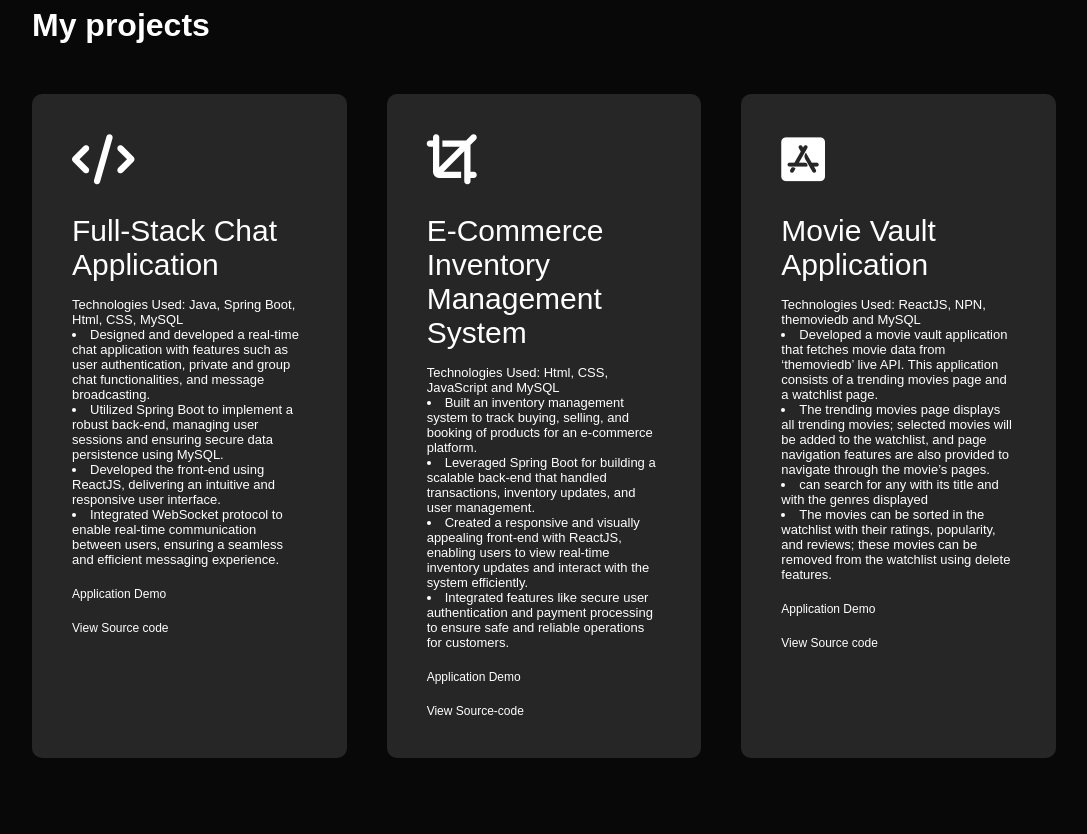
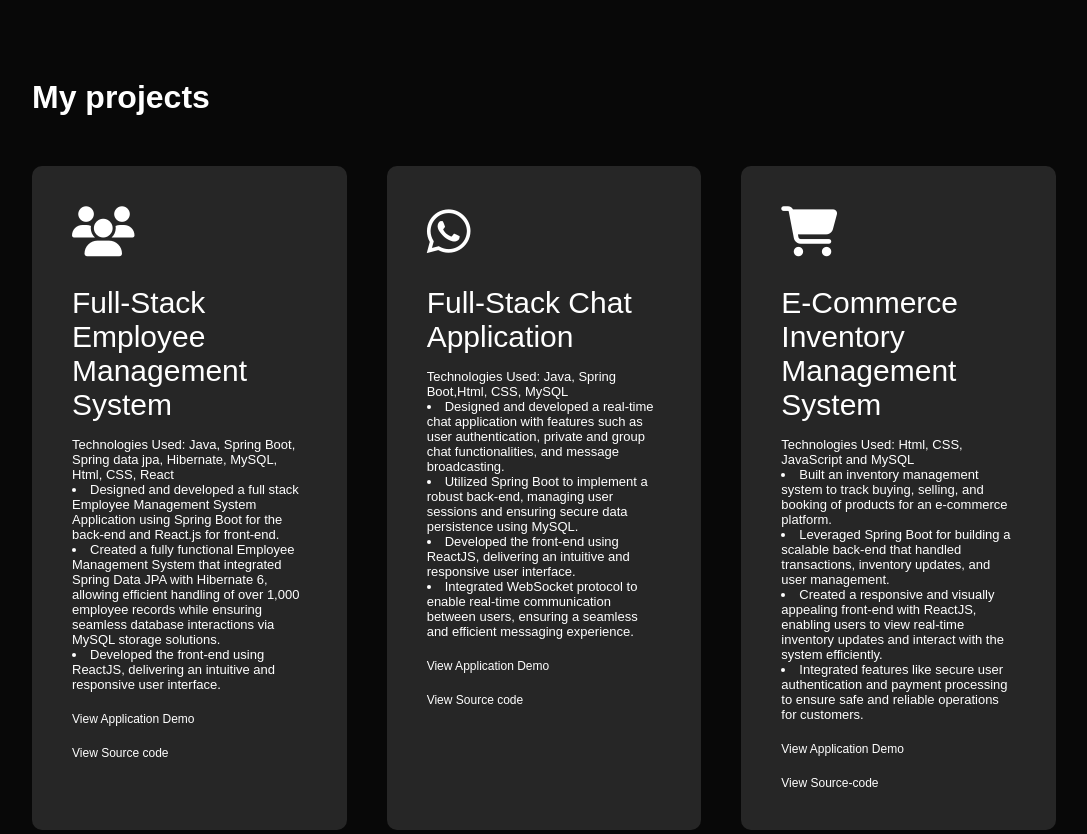
Before and after one commit to AshokLingala1/Portfolio, a plain HTML site: page index.html in a window 1280 px wide. Shown: the part 1983-2817 px from the top of the page, without its empty margins (96-1183 px from the left). Drawn offline with Linux system fonts and the light colour scheme.

Commit message:
Projects Updated

```diff
--- a/achive.css
+++ b/achive.css
@@ -16,6 +16,7 @@
     border-radius: 10px;
     transition: background0.5s,transform 0.5s;
 }
+
 .Services-list1 div i{
     font-size: 50px;
     margin-bottom: 30px;
--- a/index.html
+++ b/index.html
@@ -38,7 +38,7 @@
                <!-- -------about----------------------------- -->
                 <div class="about-col-2">
                      <h1 class="subtitle">About me</h1>
-                     <p>Motivated and solution-driven Full Stack Java Developer with a solid foundation in Java, ReactJS, Spring Boot, and MySQL, complemented by real-world experience through internships and live projects. Recently completed intensive training at Durga Software Solutions, honing advanced skills in full-stack development. Proficient in building robust web applications, including real-time chat systems, e-commerce platforms, and fitness management solutions.
+                     <p>Motivated and solution-driven Full Stack Java Developer with a solid foundation in Java, Spring Boot, ReactJS, and MySQL, complemented by real-world experience through internships and live projects. Recently completed intensive training at Durga Software Solutions, honing advanced skills in full-stack development. Proficient in building robust web applications, including real-time chat systems, e-commerce platforms, and fitness management solutions.
 
                         Eager to bring my problem-solving abilities, collaborative mindset, and passion for innovation to contribute to your organization’s success. With a strong academic background and hands-on experience, I am ready to tackle challenging projects and deliver scalable, high-quality solutions.
 
@@ -51,10 +51,12 @@
                      </div>
                      <div class="tab-contents active-tab" id="Skills">
                         <ul>
-                            <li><span>Java programming language</span> <br>Core java, Adv java(j2ee).</li>
+                            <li><span>Programming language</span> <br> Java J2SE, Java J2EE, Python</li>
                             <li><span>Frameworks and tools</span><br>Spring, Spring boot, Hibernate, Basics of micro services and web services. </li>
                             <li><span>Databases</span> <br>Oracle(pl/sql), MySQL, MangoDB</li>
-                            <li><span>UI technologies</span><br>HTML, CSS, JavaScript, ReactJS</li>
+                            <li><span>UI Technologies</span><br>HTML, CSS, JavaScript, TypeScript, ReactJS</li>
+                            <li><span>IDEs</span><br>intelliJ IDEA, Ecllips,Visual Studio</li>
+                            <li><span>Other Technologies and Tools</span><br>AWS, git, GitHub, Linux, Docker, MS-Office, Google sheets</li>
                             <li><span>IDEs</span><br>intelliJ IDEA, Ecllips,Visual Studio</li>
                         </ul>
                      </div>
@@ -115,20 +117,31 @@
         <div class="container">
           <h1 class="sub-title">My projects</h1>
           <div class="Services-list">
-             <div><i class="fa-solid fa-code"></i>
+             <div><i class="fa-solid fa-users"></i>
+                <h2>Full-Stack Employee Management System</h2>
+                <p>Technologies Used: Java, Spring Boot, Spring data jpa, Hibernate, MySQL, Html, CSS, React
+                    <li>Designed and developed a full stack Employee Management System Application using Spring Boot for the back-end and React.js for front-end.</li>
+                    <li>Created a fully functional Employee Management System that integrated Spring Data JPA with Hibernate 6, allowing efficient handling of over 1,000 employee records while ensuring seamless database interactions via MySQL storage solutions. </li>
+                    <li>Developed the front-end using ReactJS, delivering an intuitive and responsive user interface.</li>
+                </p>
+                <a href="https://www.linkedin.com/posts/ashoklingala01_springboot-reactjs-hibernate-activity-7275019498896674816-YLlz?utm_source=share&utm_medium=member_desktop"> View Application Demo</a><br>
+                <a href="https://github.com/AshokLingala1/Employee-Management-using-Spring-boot">View Source code</a>
+
+             </div>
+             <div><i class="fa-solid fa fa-whatsapp" aria-hidden="true"></i>
                 <h2>Full-Stack Chat Application</h2>
-                <p>Technologies Used: Java, Spring Boot, Html, CSS, MySQL
+                <p>Technologies Used: Java, Spring Boot,Html, CSS, MySQL
                     <li>Designed and developed a real-time chat application with features such as user authentication, private and group chat functionalities, and message broadcasting.</li>
                     <li>Utilized Spring Boot to implement a robust back-end, managing user sessions and ensuring secure data persistence using MySQL.</li>
                     <li>Developed the front-end using ReactJS, delivering an intuitive and responsive user interface.</li>
                     <li>Integrated WebSocket protocol to enable real-time communication between users, ensuring a seamless and efficient messaging experience.</li>
 
                 </p>
-                <a href="https://www.linkedin.com/posts/ashoklingala01_project-highlight-full-stack-java-based-activity-7269306338252312576-CqsQ?utm_source=share&utm_medium=member_desktop">Application Demo</a><br>
+                <a href="https://www.linkedin.com/posts/ashoklingala01_project-highlight-full-stack-java-based-activity-7269306338252312576-CqsQ?utm_source=share&utm_medium=member_desktop">View Application Demo</a><br>
                 <a href="https://github.com/AshokLingala1/Chatting-App">View Source code</a>
 
              </div>
-             <div><i class="fa-solid fa-crop"></i>
+             <div><i class="fa fa-shopping-cart" aria-hidden="true"></i>
                 <h2>E-Commerce Inventory Management System</h2>
                 <p>Technologies Used: Html, CSS, JavaScript and MySQL
                     <li>Built an inventory management system to track buying, selling, and booking of products for an e-commerce platform.</li>
@@ -136,10 +149,10 @@
                     <li>Created a responsive and visually appealing front-end with ReactJS, enabling users to view real-time inventory updates and interact with the system efficiently.</li>
                     <li>Integrated features like secure user authentication and payment processing to ensure safe and reliable operations for customers.</li>
                 </p>
-                <a href="https://lnkd.in/deTgM7sQ">Application Demo</a><br>
+                <a href="https://lnkd.in/deTgM7sQ">View Application Demo</a><br>
                 <a href="https://github.com/AshokLingala1/E-kart">View Source-code</a>
              </div>
-             <div><i class="fa-brands fa-app-store-ios"></i>
+             <div><i class="fa fa-film" aria-hidden="true"></i>
                 <h2>Movie Vault Application</h2>
                 <p>Technologies Used: ReactJS, NPN, themoviedb and MySQL
                     <li>Developed a movie vault application that fetches movie data from ‘themoviedb’ live API. This application consists of a trending movies page and a watchlist page. </li>
@@ -147,10 +160,11 @@
                     <li>can search for any with its title and with the genres displayed</li>
                     <li>The movies can be sorted in the watchlist with their ratings, popularity, and reviews; these movies can be removed from the watchlist using delete features.</li>
                 </p>
-                <a href="https://www.linkedin.com/posts/ashoklingala01_reactjs-vite-tailwindcss-activity-7249044571626586112-CqDP?utm_source=share&utm_medium=member_desktop">Application Demo</a><br>
+                <a href="https://www.linkedin.com/posts/ashoklingala01_reactjs-vite-tailwindcss-activity-7249044571626586112-CqDP?utm_source=share&utm_medium=member_desktop">View Application Demo</a><br>
                 <a href="https://github.com/AshokLingala1/Movie-vault">View Source code</a>
              </div>
           </div>
+          <div class="uploading">Few More Porjects yet to Upload</div>
         </div>
     </div>
     <!-- --------- portfolio-------------- -->
--- a/style.css
+++ b/style.css
@@ -33,6 +33,9 @@ nav{
     align-items: center;
     justify-content: space-between;
     flex-wrap: wrap;
+}
+.uploading{
+    margin: 20px;
 }
 .logo{
     width: 250px;
```
